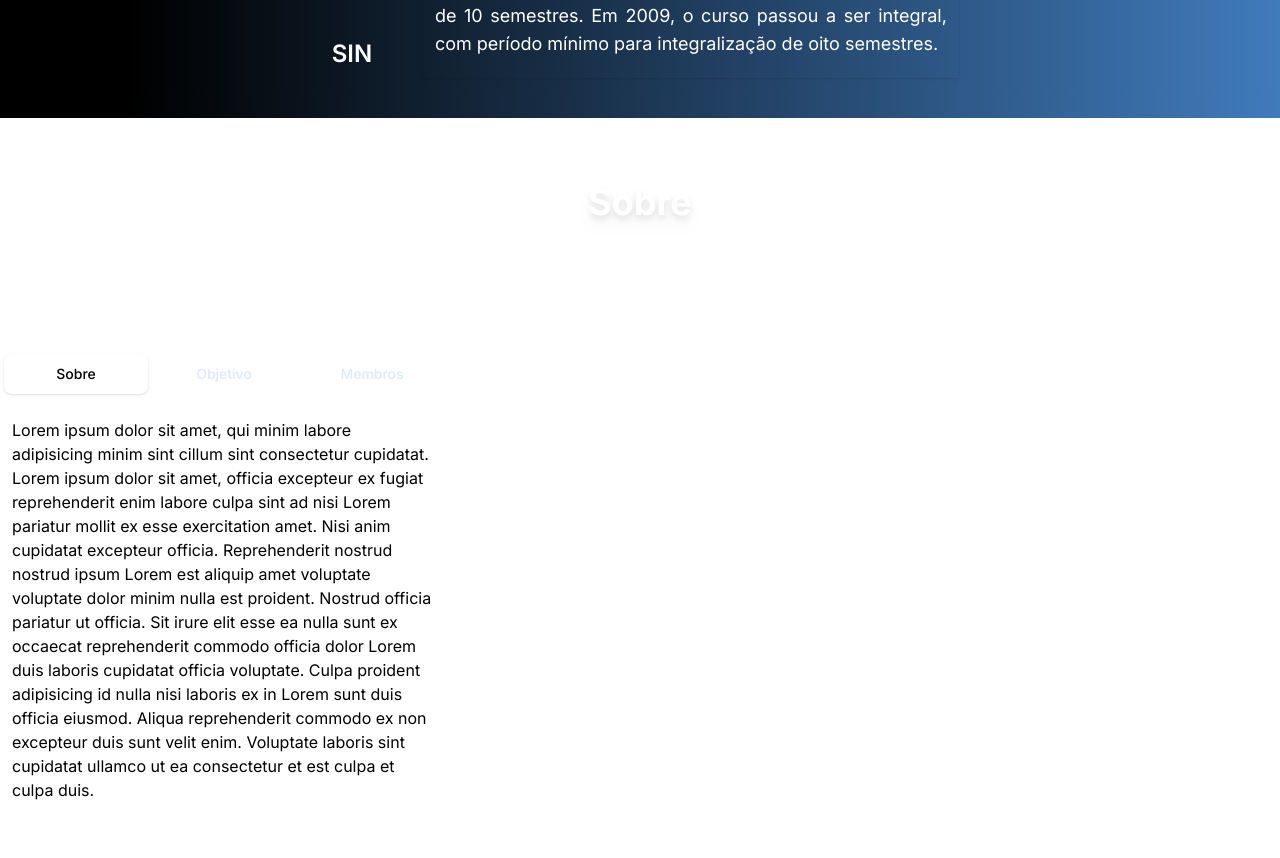
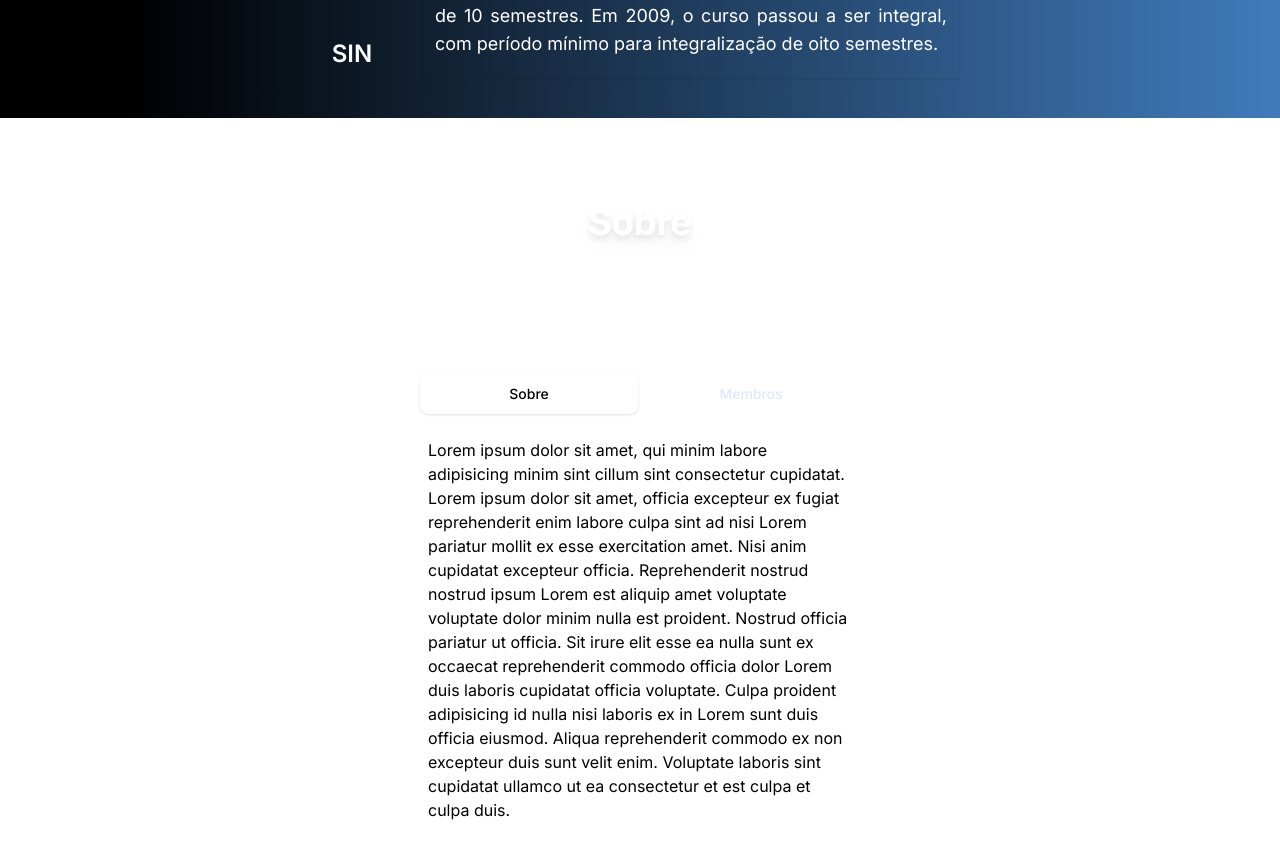
Before and after one commit to websterramos/dacomp, a Next.js app: page / in a window 1280 px wide. Shown: the part 926-1784 px from the top of the page. Built offline with nearby package versions, Linux system fonts and the light colour scheme.

Commit message:
centralizando table

```diff
--- a/src/components/About.tsx
+++ b/src/components/About.tsx
@@ -7,7 +7,7 @@ import classNames from '../utils/classesUtil'
 const About = () => {
 
   return (
-      <div className={'flex-col' }>
+      <div className={'flex flex-col items-center justify-center h-screen' }>
         <div className='flex justify-center items-center'>
           <h3 className='text-center text-4xl text-white font-bold drop-shadow-lg p-16' id='Courses'>Sobre</h3>
         </div>
@@ -24,12 +24,6 @@ const AboutChild = () => {
   let [dacomp] = useState({
     Sobre: {
       id: 0,
-      title: 'Lorem ipsum dolor sit amet, qui minim labore adipisicing minim sint cillum sint consectetur cupidatat.',
-      content: 'Lorem ipsum dolor sit amet, officia excepteur ex fugiat reprehenderit enim labore culpa sint ad nisi Lorem pariatur mollit ex esse exercitation amet. Nisi anim cupidatat excepteur officia. Reprehenderit nostrud nostrud ipsum Lorem est aliquip amet voluptate voluptate dolor minim nulla est proident. Nostrud officia pariatur ut officia. Sit irure elit esse ea nulla sunt ex occaecat reprehenderit commodo officia dolor Lorem duis laboris cupidatat officia voluptate. Culpa proident adipisicing id nulla nisi laboris ex in Lorem sunt duis officia eiusmod. Aliqua reprehenderit commodo ex non excepteur duis sunt velit enim. Voluptate laboris sint cupidatat ullamco ut ea consectetur et est culpa et culpa duis.'
-    },
-
-    Objetivo: {
-      id: 1,
       title: 'Lorem ipsum dolor sit amet, qui minim labore adipisicing minim sint cillum sint consectetur cupidatat.',
       content: 'Lorem ipsum dolor sit amet, officia excepteur ex fugiat reprehenderit enim labore culpa sint ad nisi Lorem pariatur mollit ex esse exercitation amet. Nisi anim cupidatat excepteur officia. Reprehenderit nostrud nostrud ipsum Lorem est aliquip amet voluptate voluptate dolor minim nulla est proident. Nostrud officia pariatur ut officia. Sit irure elit esse ea nulla sunt ex occaecat reprehenderit commodo officia dolor Lorem duis laboris cupidatat officia voluptate. Culpa proident adipisicing id nulla nisi laboris ex in Lorem sunt duis officia eiusmod. Aliqua reprehenderit commodo ex non excepteur duis sunt velit enim. Voluptate laboris sint cupidatat ullamco ut ea consectetur et est culpa et culpa duis.'
     },
```
